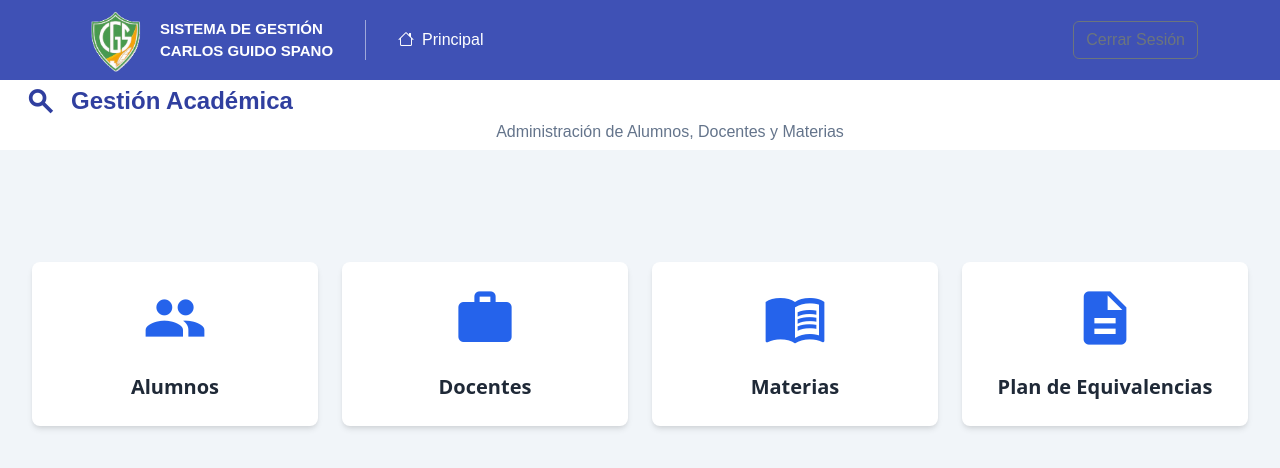
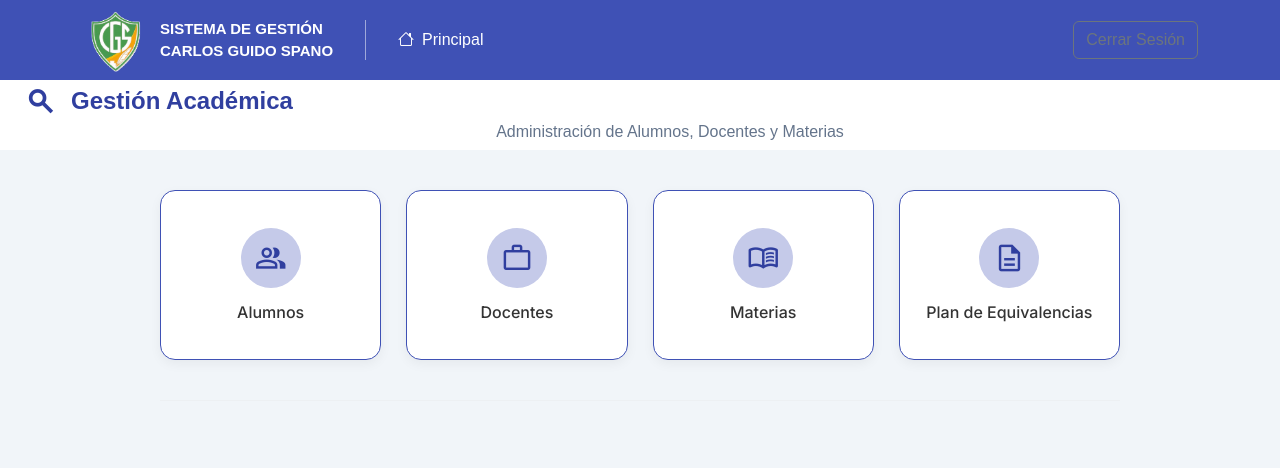
Before and after one commit to vmg22/Sistema_Colegio, a React (Vite) app in the folder frontend/: page /crud in a window 1280 px wide. Shown: the top 468 px of the page. Built offline with nearby package versions, Linux system fonts and the light colour scheme.

Commit message:
cambio de diseño de cards de crud

```diff
--- a/frontend/src/App.jsx
+++ b/frontend/src/App.jsx
@@ -15,7 +15,7 @@ import ConstAluTramite from './pages/alumno/ConstAluTramite.jsx'
 import PerfilAlumno from './pages/alumno/PerfilAlumno.jsx'
 import AsistenciasAlumno from './pages/alumno/AsistenciaAlumno.jsx'
 import EstadoAcademicoPage from './pages/alumno/EstadoAcademicoAlumno.jsx'
-
+import InscripcionWizard from './components/crud/InscripcionWizard.jsx'
 
 function App() {
   return (
@@ -35,6 +35,7 @@ function App() {
           <Route path="/asistenciasAlumno" element={<AsistenciasAlumno/>} />
           <Route path="/constanciaAlumnoTramite" element={<ConstAluTramite/>} />
           <Route path="/estadoAcademicoAlumno" element={<EstadoAcademicoPage/>} />
+          <Route path="/inscripcionWizard" element={<InscripcionWizard/>} />
           <Route path="*" element={<NotFountPage/>} />
         </Routes>
       </BrowserRouter>
--- a/frontend/src/components/crud/LinkCrud.jsx
+++ b/frontend/src/components/crud/LinkCrud.jsx
@@ -1,8 +1,8 @@
 import React from 'react';
 import BtnVolver from '../ui/BtnVolver';
-
-
-import CardNavegacion from '../../components/ui/CardNavegacion';
+import CardNavegacion from '../ui/CardNavegacion';
+// Importamos el CSS para la grilla
+import '../../styles/LinkCrud.css';
 
 const cardData = [
     {
@@ -35,9 +35,31 @@ const cardData = [
 const LinkCrud = ({ showBackButton = false }) => {
 
     return (
+    // Contenedor principal
     <div className="link-crud-container">
-      <CardNavegacion cardData={cardData} />
+
+        {/* Este nuevo div será la grilla para las cards */}
+        <div className="card-grid">
+        {/* Aquí está la magia:
+            Mapeamos el array cardData. Por cada 'card' en el array,
+            retornamos un componente CardNavegacion con las props correctas.
+            - 'key' es importante para React al renderizar listas.
+            - Pasamos 'card.label' a la prop 'titulo'.
+            - Pasamos 'card.icon' a la prop 'icono'.
+            - Pasamos 'card.to' a la prop 'to'.
+        */}
+        {cardData.map((card) => (
+            <CardNavegacion
+            key={card.to}
+            titulo={card.label}
+            icono={card.icon}
+            to={card.to}
+            />
+        ))}
+        </div>
+
         <hr className="separator" />
+
         {showBackButton && (
         <BtnVolver rutaVolver={"/crud"} />
         )}
--- a/frontend/src/components/ui/CardNavegacion.jsx
+++ b/frontend/src/components/ui/CardNavegacion.jsx
@@ -1,42 +1,72 @@
 import React, { useState } from "react";
 import { Link } from "react-router-dom";
-import "../../styles/LinkCrud.css";
+// No es necesario importar LinkCrud.css aquí si los estilos están en línea
+// import "../../styles/LinkCrud.css";
 
-const CardNavegacion = ({cardData = []}) => {
 
-    const [hoveredIndex, setHoveredIndex] = useState(null);
+// Estilos actualizados con la nueva paleta y tipografía
+const styles = {
+    card: {
+    backgroundColor: "white",
+    borderRadius: "15px",
+    padding: "25px",
+    boxShadow: "0 4px 12px rgba(0,0,0,0.05)", // Sombra suave por defecto
+    textDecoration: "none",
+    color: "#333",
+    display: "flex",
+    flexDirection: "column",
+    alignItems: "center",
+    justifyContent: "center",
+    gap: "15px",
+    textAlign: "center",
+    transition: "transform 0.2s ease, box-shadow 0.2s ease, border-color 0.2s ease",
+    minHeight: "170px",
+    fontFamily: "'Inter', sans-serif",
+    border: "1px solid #3f51b5", // Borde Azul (Primary)",
+    },
+    cardHover: {
+    transform: "translateY(-5px)",
+    boxShadow: "0 8px 16px rgba(0,0,0,0.1)", // Sombra más suave en hover
+    border: "2px solid #3f51b5" // Mantenemos solo el Borde Azul (Primary) en hover
+    },
+    iconCircle: {
+    height: "60px",
+    width: "60px",
+    borderRadius: "50%",
+    backgroundColor: "#c5cae9", // Primary Light
+    color: "#303F9F", // Primary Dark
+    display: "flex",
+    alignItems: "center",
+    justifyContent: "center",
+    },
+    icon: {
+    fontSize: "32px",
+    },
+    title: {
+    fontSize: "1rem", // 16px (Body Text)
+    fontWeight: 500, // Un poco más de peso que el body text normal
+    margin: 0,
+    },
+};
+const CardNavegacion = ({ titulo, icono, to }) => {
 
-  // Si no hay datos, no renderizar nada
-  if (!cardData || cardData.length === 0) {
-    return null;
-  }
+// Usamos el useState importado
+const [isHovered, setIsHovered] = useState(false);
 
     return (
-
-         <div className="grid-container">
-      {cardData.map((card, index) => (
     <Link
-          key={card.to || index}
-          to={card.to}
-          className={`card-base ${hoveredIndex === index ? 'card-hover' : ''}`}
-          onMouseEnter={() => setHoveredIndex(index)}
-          onMouseLeave={() => setHoveredIndex(null)}
+        to={to}
+        style={{ ...styles.card, ...(isHovered ? styles.cardHover : {}) }}
+        onMouseEnter={() => setIsHovered(true)}
+        onMouseLeave={() => setIsHovered(false)}
     >
-          <div className="card-icon-container">
-            <span
-              className="material-icons card-icon"
-              style={{ color: card.color || "#2563EB" }}
-            >
-              {card.icon}
+        <div style={styles.iconCircle}>
+        <span className="material-symbols-outlined" style={styles.icon}>
+            {icono}
         </span>
         </div>
-
-          <span className="card-label">
-            {card.label}
-          </span>
+        <h5 style={styles.title}>{titulo}</h5>
     </Link>
-      ))}
-    </div>
 
     )
 }
--- a/frontend/src/styles/LinkCrud.css
+++ b/frontend/src/styles/LinkCrud.css
@@ -1,98 +1,32 @@
-/* LinkCrud.css */
-
-/* Estilos para el contenedor principal */
+/* Contenedor principal */
 .link-crud-container {
-  padding: 32px;
-  max-width: 1280px;
-  margin: 0 auto;
-  font-family: system-ui, -apple-system, BlinkMacSystemFont, "Segoe UI", Roboto, "Helvetica Neue", Arial, "Noto Sans", sans-serif;
+    width: 100%;
+    max-width: 1000px; /* Ajusta el ancho máximo según tu diseño */
+    margin: 20px auto; /* Centra el contenedor */
+    padding: 20px;
+    display: flex;
+    flex-direction: column;
+    align-items: center; /* Centra los hijos (grilla y botón) */
+    gap: 20px; /* Espacio entre la grilla, el <hr> y el botón */
 }
 
-/* Grid container para las tarjetas */
-.grid-container {
-  display: flex;
-  flex-wrap: wrap;
-  gap: 24px;
-  justify-content: center;
-  padding-top: 80px;
-}
-
-/* Estilos base de las tarjetas */
-.card-base {
-  padding: 24px;
-  background-color: white;
-  border-radius: 8px;
-  box-shadow: 0 4px 6px -1px rgba(0, 0, 0, 0.1), 0 2px 4px -1px rgba(0, 0, 0, 0.06);
-  transition: all 0.3s ease-in-out;
-  display: flex;
-  flex-direction: column;
-  align-items: center;
-  justify-content: center;
-  text-align: center;
-  text-decoration: none;
-  color: #1F2937;
-  flex-basis: 250px;
-  flex-grow: 1;
-  min-width: 220px;
-  max-width: 300px;
-}
-
-/* Efecto hover para las tarjetas */
-.card-hover {
-  box-shadow: 0 10px 15px -3px rgba(0, 0, 0, 0.1), 0 4px 6px -2px rgba(0, 0, 0, 0.05);
-  transform: translateY(-4px);
-}
-
-/* Contenedor del ícono */
-.card-icon-container {
-  margin-bottom: 16px;
-}
-
-/* Estilo del ícono */
-.card-icon {
-  font-size: 64px;
-}
-
-/* Etiqueta de la tarjeta */
-.card-label {
-  font-size: 20px;
-  font-weight: 600;
+/* Grilla para las cards */
+.card-grid {
+    display: grid;
+    /* Crea columnas responsivas:
+      - auto-fill: llene el espacio con tantas columnas como sea posible.
+      - minmax(180px, 1fr): cada columna tendrá un mínimo de 180px
+        y un máximo de 1 fracción del espacio disponible (se reparten).
+    */
+    grid-template-columns: repeat(auto-fill, minmax(180px, 1fr));
+    gap: 25px; /* Espacio entre las cards */
+    width: 100%; /* La grilla ocupa todo el ancho de su padre */
 }
 
 /* Separador */
 .separator {
-  margin-top: 48px;
-  margin-bottom: 48px;
-  border: none;
-  border-top: 1px solid #E5E7EB;
+    width: 100%;
+    border: none;
+    border-top: 1px solid #e0e0e0; /* Una línea sutil */
+    margin: 20px 0; /* Espacio arriba y abajo */
 }
-
-/* Estilos para el botón volver */
-.btn-volver-container {
-  margin-top: 32px;
-  display: flex;
-  justify-content: space-between;
-  align-items: center;
-}
-
-.btn-volver-link {
-  display: inline-flex;
-  align-items: center;
-  padding: 8px 16px;
-  background-color: #E5E7EB;
-  color: #1F2937;
-  border-radius: 6px;
-  text-decoration: none;
-  transition: background-color 0.3s;
-  border: none;
-  cursor: pointer;
-}
-
-.btn-volver-link:hover {
-  background-color: #D1D5DB;
-}
-
-.btn-volver-icon {
-  font-size: 18px;
-  margin-right: 8px;
-}
```
Lines whose indentation alone changed are shown as unchanged.
